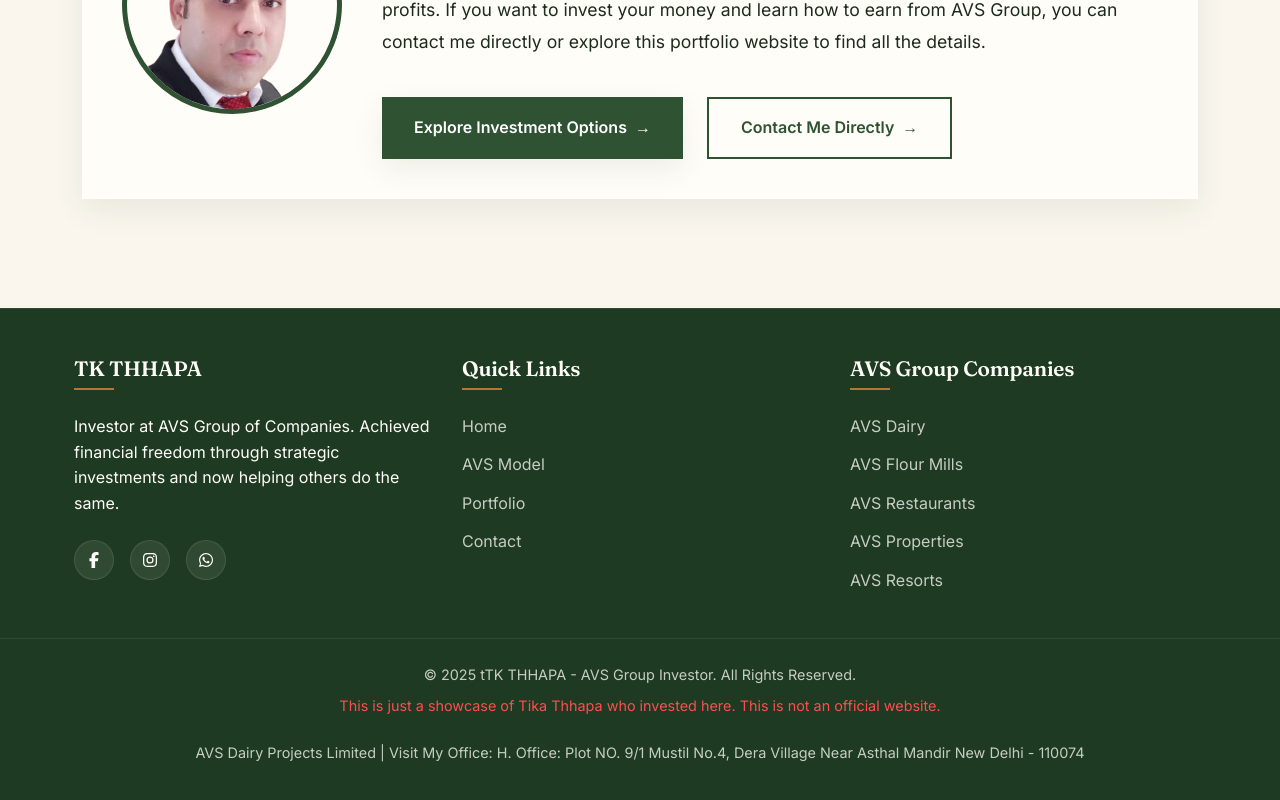
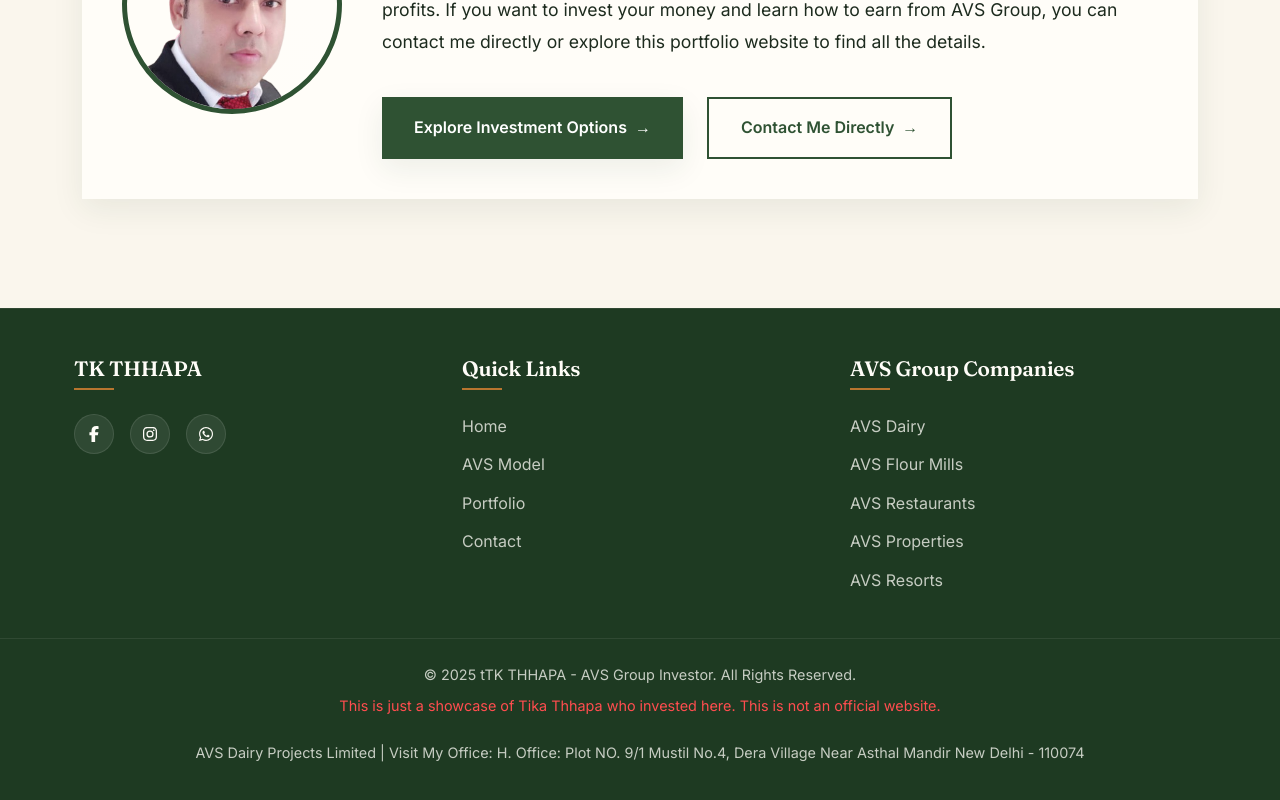
Before and after one commit to Kee-sandex/avs-tk, a React (Vite) app: page / in a window 1280 px wide. Shown: the part 492-1292 px from the top of the page. Built offline with nearby package versions, Linux system fonts and the light colour scheme.

Commit message:
changed the footer

```diff
--- a/src/data/translations.js
+++ b/src/data/translations.js
@@ -12,7 +12,6 @@ export const translations = {
     'portfolio': 'Portfolio',
     'contact': 'Contact',
     'footer-h3-1': 'TK THHAPA ',
-    'footer-p-1': 'Investor at AVS Group of Companies. Achieved financial freedom through strategic investments and now helping others do the same.',
     'footer-h3-2': 'Quick Links',
     'footer-h3-3': 'AVS Group Companies',
     'avs-dairy': 'AVS Dairy',
@@ -105,7 +104,6 @@ export const translations = {
     'portfolio': 'पोर्टफोलियो',
     'contact': 'संपर्क करें',
     'footer-h3-1': 'टीका थापा',
-    'footer-p-1': 'एवीएस ग्रुप ऑफ कंपनीज में निवेशक। रणनीतिक निवेश के माध्यम से वित्तीय स्वतंत्रता प्राप्त की है और अब दूसरों को भी ऐसा करने में मदद कर रहे हैं।',
     'footer-h3-2': 'त्वरित लिंक',
     'footer-h3-3': 'एवीएस ग्रुप कंपनीज',
     'avs-dairy': 'एवीएस डेयरी',
```
